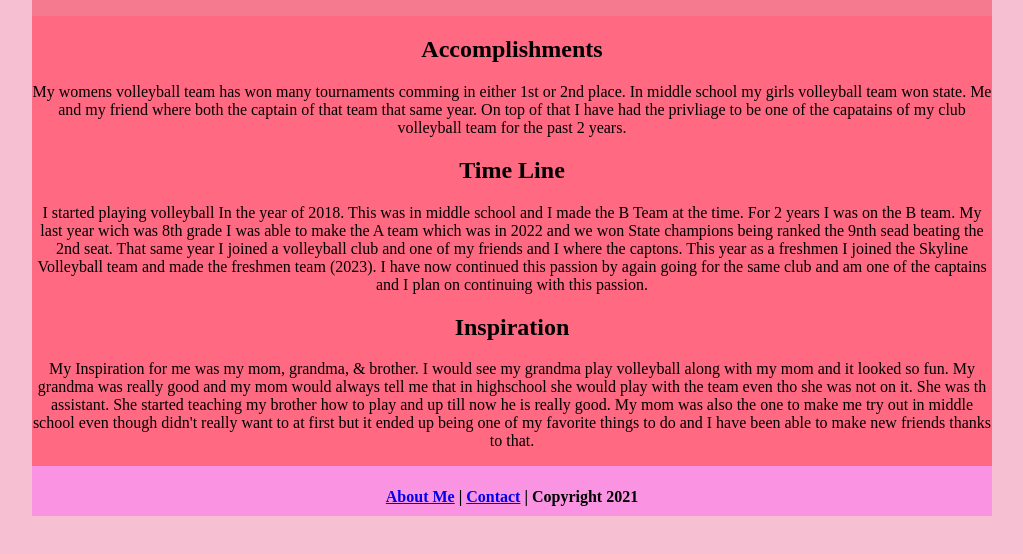
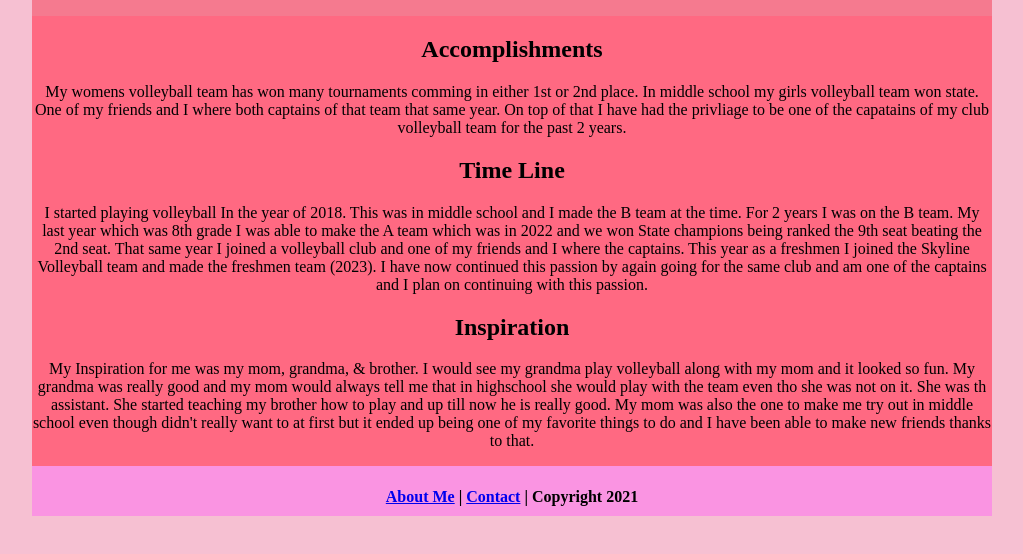
Before and after one commit to Naomi1331/Naomi1331, a plain HTML site: page volleyball/index.html in a window 1280 px wide. Shown: the part 124-678 px from the top of the page, without its empty margins (128-1151 px from the left). Drawn offline with Linux system fonts and the light colour scheme.

Commit message:
Update index.html

```diff
--- a/volleyball/index.html
+++ b/volleyball/index.html
@@ -16,11 +16,11 @@
          </div>
          <div class="content">
             <h2>Accomplishments</h2>
-            </p>My womens volleyball team has won many tournaments comming in either 1st or 2nd place. In middle school my girls volleyball team won state. Me and my friend where both the captain of that team that same year. On top of that I have had the privliage to be one of the capatains of my club volleyball team for the past 2 years.</p>
+            </p>My womens volleyball team has won many tournaments comming in either 1st or 2nd place. In middle school my girls volleyball team won state. One of my friends and I where both captains of that team that same year. On top of that I have had the privliage to be one of the capatains of my club volleyball team for the past 2 years.</p>
             <h2>Time Line</h2>
-            <p>I started playing volleyball In the year of 2018. This was in middle school and I made the B Team at the time. For 2 years I was on the B team.
-               My last year wich was 8th grade I was able to make the A team which was in 2022 and we won State champions being ranked the 9nth sead beating the 2nd seat. That same year I
-               joined a volleyball club and one of my friends and I where the captons.
+            <p>I started playing volleyball In the year of 2018. This was in middle school and I made the B team at the time. For 2 years I was on the B team.
+               My last year which was 8th grade I was able to make the A team which was in 2022 and we won State champions being ranked the 9th seat beating the 2nd seat. That same year I
+               joined a volleyball club and one of my friends and I where the captains.
                This year as a freshmen I joined the Skyline Volleyball team and made the freshmen team (2023). I have now continued this passion by again going for the same club and am one of the captains and I plan on continuing with this passion.</p>
             <h2>Inspiration</h2>
             <p>My Inspiration for me was my mom, grandma, &amp; brother. I would see my grandma play volleyball along with my mom and it looked so fun. My grandma was really good and my mom would always tell me that in highschool she would play with the team even tho she was not on it. She was th assistant. She started teaching my brother how to play and up till now he is really good. My mom was also the one to make me try out in middle school even though didn't really want to at first but it ended up being one of my favorite things to do and I have been able to make new friends thanks to that.</p>
```
